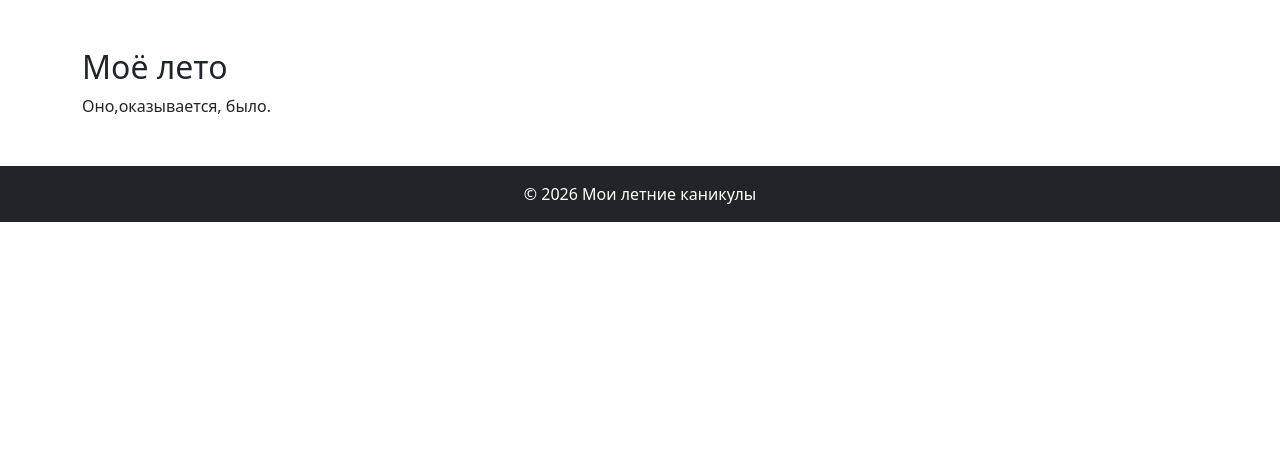
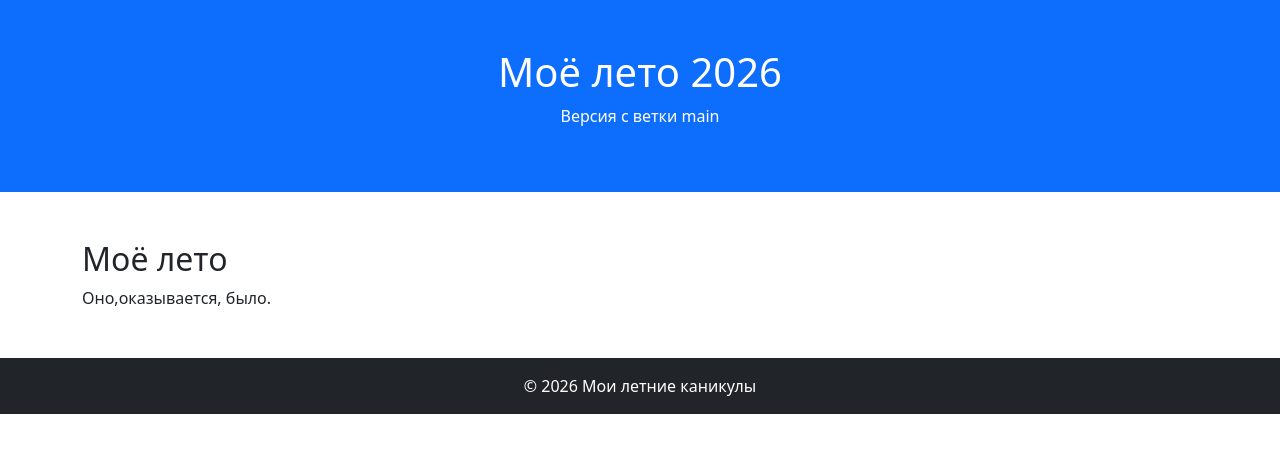
Before and after one commit to lera-liger/wt-lab1-1git-liger, a plain HTML site: page index.html in a window 1280 px wide. Drawn offline with nearby package versions, Linux system fonts and the light colour scheme.

Commit message:
feat: alternative header on main

```diff
--- a/index.html
+++ b/index.html
@@ -7,6 +7,13 @@
     <link href="https://cdn.jsdelivr.net/npm/bootstrap@5.3.3/dist/css/bootstrap.min.css" rel="stylesheet">
 </head>
 <body>
+
+<header class="bg-primary text-white text-center p-5">
+    <div class="container">
+        <h1>Моё лето 2026</h1>
+        <p>Версия с ветки main</p>
+    </div>
+</header>
 
 <main class="container my-5">
     <h2>Моё лето</h2>
```
